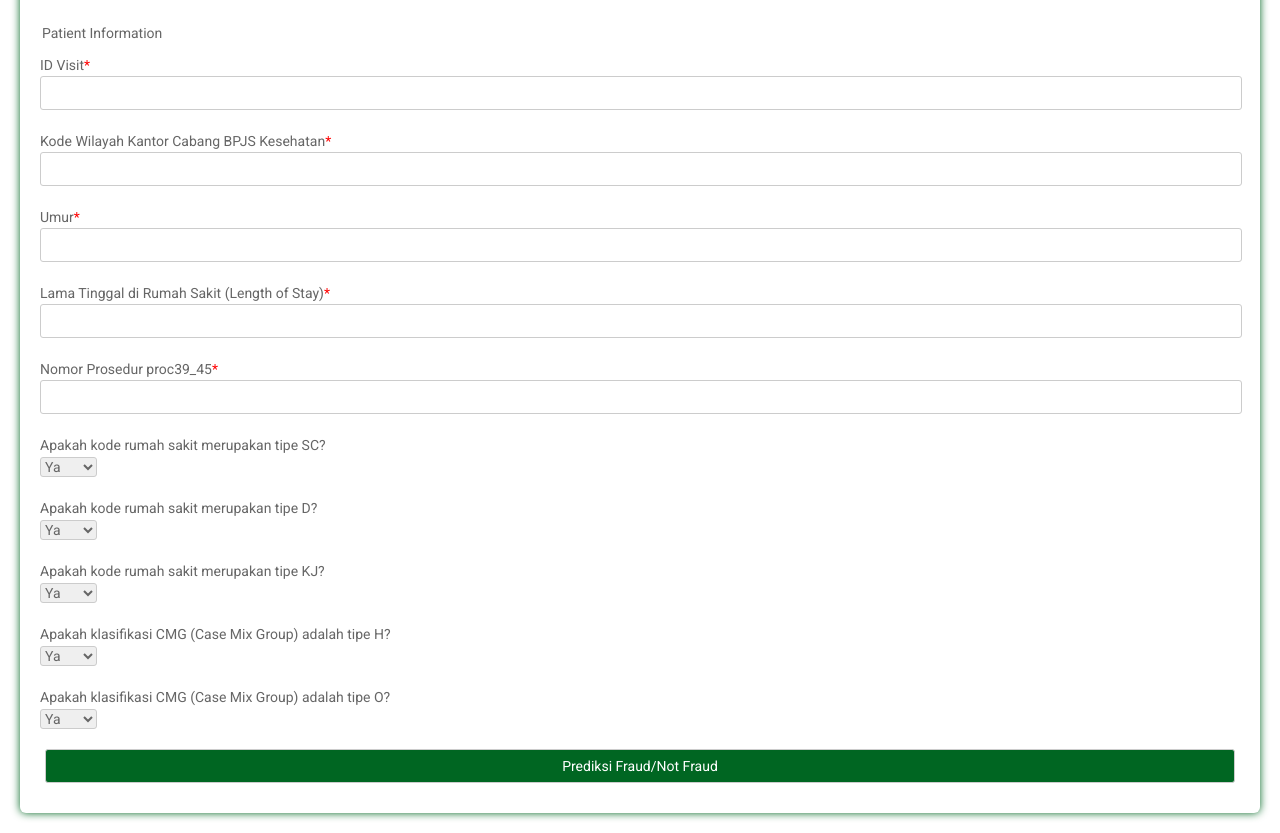
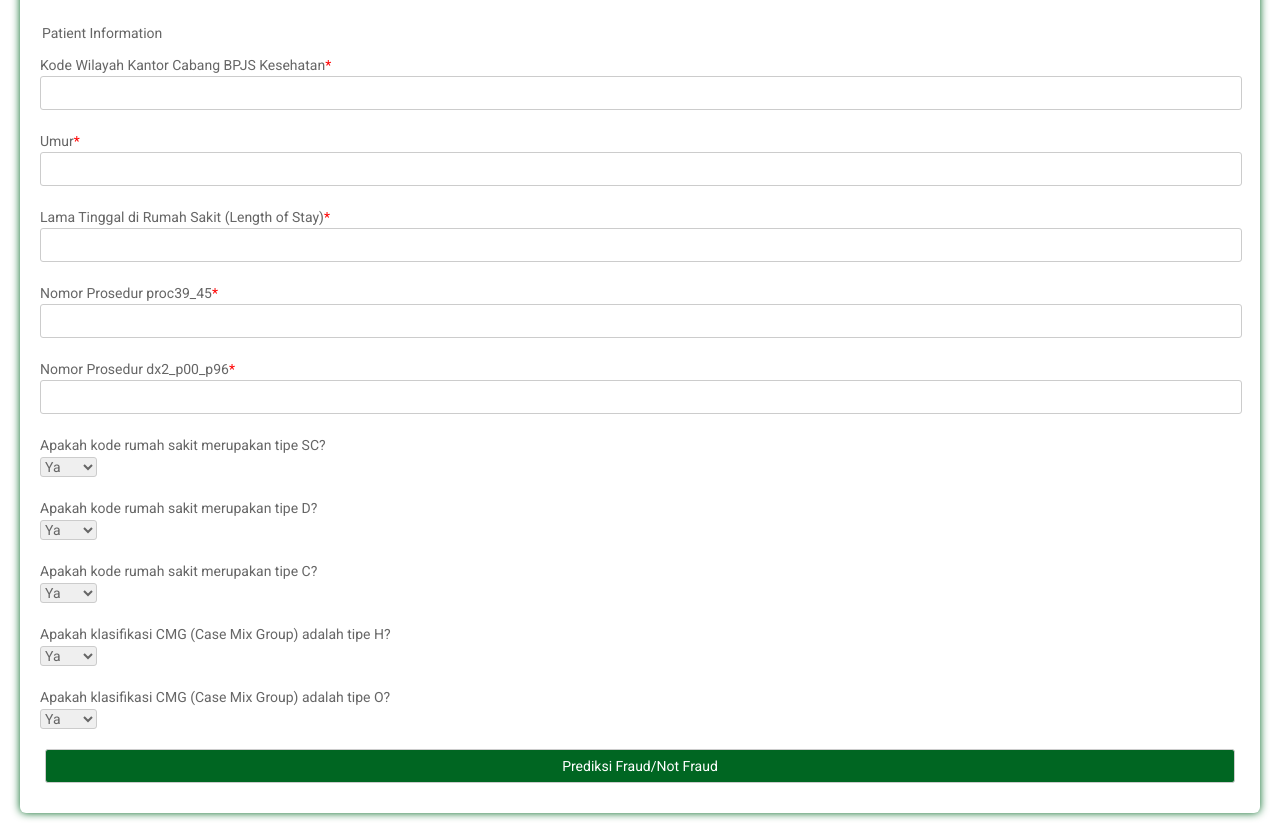
Before and after one commit to gracepanjaitan/Project-DAMI-Binary-Classification-Using-KNN, a Flask app: page / in a window 1280 px wide. Shown: the part 340-1173 px from the top of the page. Run offline with Flask 2, Linux system fonts and the light colour scheme; parts of the project's set-up code (start-up, migrations or seed data) failed here and were passed over; some libraries are stand-ins or nearby versions.

Commit message:
fixing model

```diff
--- a/deployment model/app.py
+++ b/deployment model/app.py
@@ -12,46 +12,46 @@ model = pickle.load(model_file, encoding='bytes')
 @app.route('/')
 def index():
     return render_template('index.html')
-
+['kdkc', 'umur', 'los', 'dx2_p00_p96', 'proc39_45', 'typeppk_C ', 'typeppk_SC', 'typeppk_D ', 'cmg_H', 'cmg_O']
 @app.route('/predict', methods=["POST", "GET"])
 def predict():
     if request.method == 'POST':
-        visit_id = float(request.form['visit_id'])
+        dx2_p00_p96 = float(request.form['dx2_p00_p96'])
         kdkc = float(request.form['kdkc'])
         umur = float(request.form['umur'])
         los = float(request.form['los'])
         proc39_45 = float(request.form['proc39_45'])
         typeppk_SC = float(request.form['typeppk_SC'])
         typeppk_D = float(request.form['typeppk_D'])
-        typeppk_KJ = float(request.form['typeppk_KJ'])
+        typeppk_C = float(request.form['typeppk_C'])
         cmg_H = float(request.form['cmg_H'])
         cmg_O = float(request.form['cmg_O'])
 
-        data = {'visit_id' : [visit_id],
+        data = {'dx2_p00_p96' : [dx2_p00_p96],
         'kdkc' : [kdkc],
         'umur' : [umur],
         'los' : [los],
         'proc39_45' : [proc39_45],
         'typeppk_SC' : [typeppk_SC],
         'typeppk_D ' : [typeppk_D],
-        'typeppk_C ' : [typeppk_KJ],
+        'typeppk_C ' : [typeppk_C],
         'cmg_H' : [cmg_H],
         'cmg_O' : [cmg_O]
         }
         datas = pd.DataFrame(data)
         isFraud = model.predict(datas)
 
-        visit_id = int(visit_id)
+        dx2_p00_p96 = int(dx2_p00_p96)
         kdkc = int(kdkc)
         umur = int(umur)
         los = int(los)
         proc39_45 = int(proc39_45)
         typeppk_SC = int(typeppk_SC)
         typeppk_D = int(typeppk_D)
-        typeppk_KJ = int(typeppk_KJ)
+        typeppk_C = int(typeppk_C)
         cmg_H = int(cmg_H)
         cmg_O = int(cmg_O)
-        return render_template('result.html', finalData = isFraud[0], cmg_O = cmg_O, cmg_H = cmg_H, typeppk_KJ = typeppk_KJ, typeppk_D = typeppk_D, typeppk_SC = typeppk_SC, proc39_45 = proc39_45, los = los, umur = umur, kdkc = kdkc, visit_id = visit_id)
+        return render_template('result.html', finalData = isFraud[0], cmg_O = cmg_O, cmg_H = cmg_H, typeppk_C = typeppk_C, typeppk_D = typeppk_D, typeppk_SC = typeppk_SC, proc39_45 = proc39_45, los = los, umur = umur, kdkc = kdkc, dx2_p00_p96 = dx2_p00_p96)
     else:
         return render_template('index.html')
 
--- a/deployment model/template/index.html
+++ b/deployment model/template/index.html
@@ -214,10 +214,6 @@ cursor: pointer;
         <br/>
           <legend>Patient Information</legend>
           <div class="item">
-            <label for="visit_id"> ID Visit<span>*</span></label>
-            <input id="visit_id" type="number" name="visit_id" required/>
-          </div>
-          <div class="item">
             <label for="kdkc">Kode Wilayah Kantor Cabang BPJS Kesehatan<span>*</span></label>
             <input id="kdkc" type="number" name="kdkc" required/>
           </div>
@@ -233,7 +229,11 @@ cursor: pointer;
                     <label for="proc39_45">Nomor Prosedur proc39_45<span>*</span></label>
                     <input id="proc39_45" type="number" name="proc39_45" required/>
                     </div>
-            <div class="item">
+              <div class="item">
+                <label for="dx2_p00_p96">Nomor Prosedur dx2_p00_p96<span>*</span></label>
+                <input id="dx2_p00_p96" type="number" name="dx2_p00_p96" required/>
+                </div>
+        <div class="item">
              <p>Apakah kode rumah sakit merupakan tipe SC?</p>
             <select name="typeppk_SC" >
              <option value="1" >Ya</option>
@@ -248,8 +248,8 @@ cursor: pointer;
            </select>
          </div>
          <div class="item">
-            <p>Apakah kode rumah sakit merupakan tipe KJ?</p>
-           <select name="typeppk_KJ">
+            <p>Apakah kode rumah sakit merupakan tipe C?</p>
+           <select name="typeppk_C">
             <option value="1">Ya</option>
              <option value="0">Tidak</option>
            </select>
```
Also changed, not shown: deployment model/template/result.html (+12 -12 lines).
